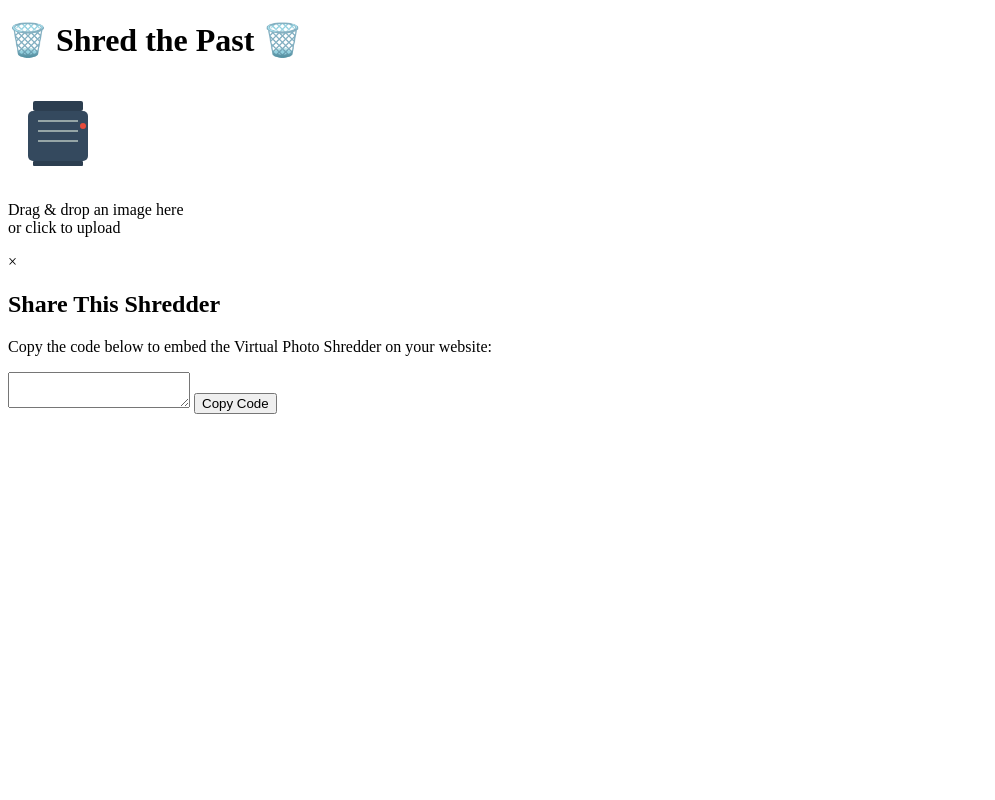
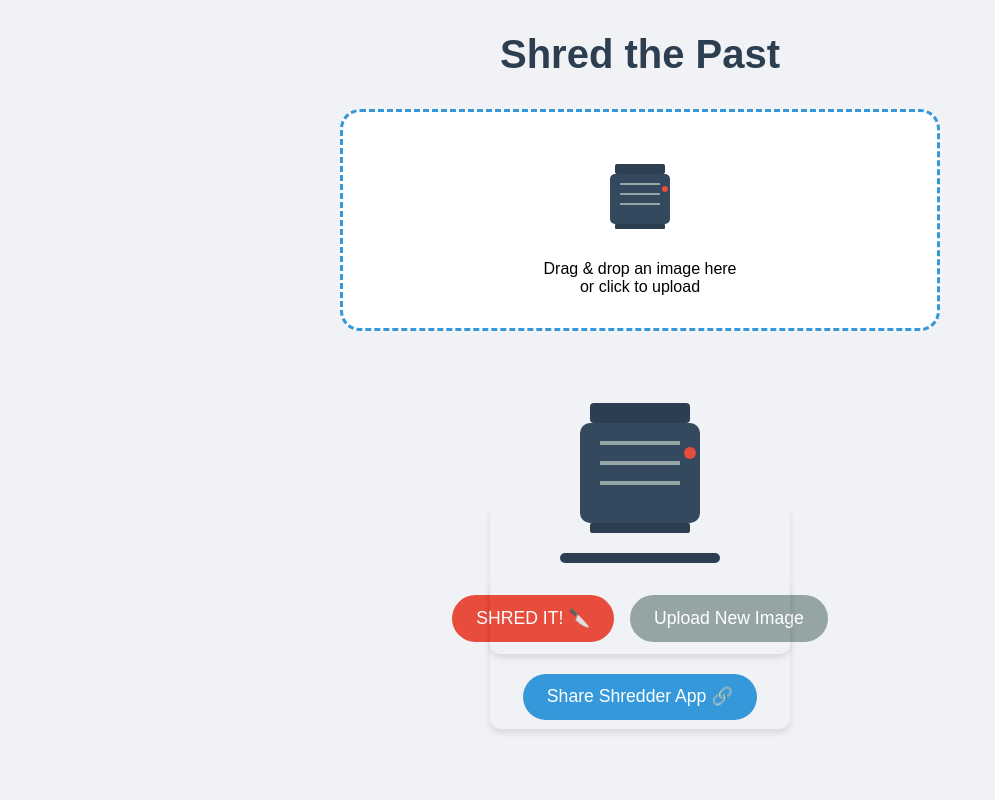
Before and after one commit to scjones13/PhotoShredderFun1, a Flask app: page / in a window 1280 px wide. Shown: the whole page, without its empty margins (0-995 px from the left). Run offline with Flask 3, Linux system fonts and the light colour scheme; some libraries are stand-ins or nearby versions.

Commit message:
Restored to 'ec3df0f2ed3a9072dfff1c9c1685ef0fd7a91562'
Replit-Restored-To:ec3df0f2ed3a9072dfff1c9c1685ef0fd7a91562

```diff
--- a/static/css/style.css
+++ b/static/css/style.css
@@ -1,13 +1,103 @@
-/* Keeping existing styles up to line 98 */
+* {
+    margin: 0;
+    padding: 0;
+    box-sizing: border-box;
+}
+
+body {
+    font-family: 'Arial', sans-serif;
+    background-color: #f0f2f5;
+    min-height: 100vh;
+    display: flex;
+    flex-direction: column;
+    align-items: center;
+}
+
+.container {
+    max-width: 800px;
+    width: 90%;
+    margin: 2rem auto;
+    text-align: center;
+    display: flex;
+    flex-direction: column;
+    align-items: center;
+}
+
+h1 {
+    color: #2c3e50;
+    font-size: 2.5rem;
+    text-align: center;
+    margin-bottom: 2rem;
+}
+
+.upload-container {
+    background: white;
+    border: 3px dashed #3498db;
+    border-radius: 20px;
+    padding: 2rem;
+    cursor: pointer;
+    transition: all 0.3s ease;
+    width: 100%;
+    max-width: 600px;
+}
+
+.upload-container:hover {
+    border-color: #2980b9;
+    transform: scale(1.02);
+}
+
+.upload-area {
+    display: flex;
+    flex-direction: column;
+    align-items: center;
+    gap: 1rem;
+}
+
+.shredder-icon {
+    width: 100px;
+    height: 100px;
+}
+
+.preview-container {
+    margin-top: 2rem;
+    position: relative;
+    width: 100%;
+    display: flex;
+    flex-direction: column;
+    align-items: center;
+}
+
+.shredder-machine {
+    position: relative;
+    width: 200px;
+    height: 200px;
+    margin: 0 auto 1rem;
+}
+
+.large-shredder {
+    width: 100%;
+    height: 100%;
+}
+
+.shredder-slot {
+    position: absolute;
+    bottom: 0;
+    left: 50%;
+    transform: translateX(-50%);
+    width: 80%;
+    height: 10px;
+    background-color: #2c3e50;
+    border-radius: 5px;
+}
+
 .canvas-container {
     position: relative;
-    margin: 2rem auto;
+    margin: 0 auto;
     display: flex;
     justify-content: center;
     align-items: center;
     width: 100%;
     max-width: 600px;
-    min-height: 400px;
 }
 
 #previewCanvas, #shreddingCanvas {
@@ -16,14 +106,17 @@
     box-shadow: 0 4px 6px rgba(0, 0, 0, 0.1);
     position: absolute;
     left: 50%;
-    top: 50%;
-    transform: translate(-50%, -50%);
+    transform: translateX(-50%);
+}
+
+#shreddingCanvas {
+    top: 0;
 }
 
 .button-container {
-    margin: 1rem 0;
+    margin-top: 1rem;
     display: flex;
-    gap: 1.5rem;
+    gap: 1rem;
     justify-content: center;
     flex-wrap: wrap;
     width: 100%;
@@ -36,7 +129,6 @@
     font-size: 1.1rem;
     cursor: pointer;
     transition: all 0.3s ease;
-    min-width: 150px;
 }
 
 .share-button {
@@ -50,7 +142,108 @@
     transition: all 0.3s ease;
     white-space: nowrap;
     margin-top: 2rem;
-    min-width: 200px;
 }
 
-/* Keep rest of the existing CSS styles */
+.share-button:hover {
+    background-color: #2980b9;
+    transform: scale(1.05);
+}
+
+.shred-button {
+    background-color: #e74c3c;
+    color: white;
+}
+
+.shred-button:hover {
+    background-color: #c0392b;
+    transform: scale(1.05);
+}
+
+.reset-button {
+    background-color: #95a5a6;
+    color: white;
+}
+
+.reset-button:hover {
+    background-color: #7f8c8d;
+}
+
+.drag-over {
+    background-color: #ebf5fb;
+    border-color: #3498db;
+}
+
+/* Modal Styles */
+.modal {
+    display: none;
+    position: fixed;
+    top: 0;
+    left: 0;
+    width: 100%;
+    height: 100%;
+    background-color: rgba(0, 0, 0, 0.5);
+    z-index: 1000;
+}
+
+.modal-content {
+    background-color: white;
+    margin: 15% auto;
+    padding: 2rem;
+    border-radius: 10px;
+    width: 90%;
+    max-width: 600px;
+    position: relative;
+}
+
+.close {
+    position: absolute;
+    right: 1rem;
+    top: 0.5rem;
+    font-size: 2rem;
+    cursor: pointer;
+    color: #95a5a6;
+}
+
+.close:hover {
+    color: #7f8c8d;
+}
+
+#embedCode {
+    width: 100%;
+    height: 100px;
+    margin: 1rem 0;
+    padding: 0.5rem;
+    font-family: monospace;
+    resize: none;
+    border: 1px solid #bdc3c7;
+    border-radius: 5px;
+}
+
+.copy-button {
+    background-color: #2ecc71;
+    color: white;
+    padding: 0.5rem 1rem;
+    border: none;
+    border-radius: 5px;
+    cursor: pointer;
+    transition: background-color 0.3s ease;
+}
+
+.copy-button:hover {
+    background-color: #27ae60;
+}
+
+@keyframes pull-into-shredder {
+    0% {
+        transform: translateY(0);
+    }
+    100% {
+        transform: translateY(-100%);
+    }
+}
+
+@media (max-width: 600px) {
+    h1 {
+        font-size: 2rem;
+    }
+}
--- a/static/js/shredder.js
+++ b/static/js/shredder.js
@@ -17,10 +17,8 @@
 
     let currentImage = null;
 
-    // Show share button initially (it will be hidden by default in HTML)
-    shareButton.hidden = true;
-
     // Share button and modal functionality
+    if (shareButton) {
         shareButton.addEventListener('click', async () => {
             const response = await fetch('/get-embed-code');
             const data = await response.json();
@@ -46,6 +44,7 @@
                 copyButton.textContent = 'Copy Code';
             }, 2000);
         });
+    }
 
     // Handle drag and drop events
     dropZone.addEventListener('dragover', (e) => {
@@ -92,16 +91,13 @@
                 shreddingCanvas.width = previewCanvas.width;
                 shreddingCanvas.height = previewCanvas.height;
 
-                // Center the image on both canvases
+                // Center the image on the canvas
                 const x = (previewCanvas.width - (img.width * scale)) / 2;
                 const y = (previewCanvas.height - (img.height * scale)) / 2;
-
-                previewCtx.clearRect(0, 0, previewCanvas.width, previewCanvas.height);
                 previewCtx.drawImage(img, x, y, img.width * scale, img.height * scale);
 
                 dropZone.hidden = true;
                 previewContainer.hidden = false;
-                shareButton.hidden = false; // Show share button after upload
             };
             img.src = e.target.result;
         };
@@ -155,7 +151,7 @@
             previewCtx.clearRect(0, 0, previewCanvas.width, previewCanvas.height);
             previewCtx.save();
 
-            // Ensure image stays centered during pull animation
+            // Center the image during pull animation
             const centerX = (previewCanvas.width - currentImage.width) / 2;
             previewCtx.translate(centerX, progress * (-previewCanvas.height));
             previewCtx.drawImage(currentImage, 0, 0, previewCanvas.width, previewCanvas.height);
@@ -170,10 +166,7 @@
 
         function startShredding() {
             const stripImages = [];
-            // Calculate center offset for strips
-            const canvasCenterX = shreddingCanvas.width / 2;
-            const totalStripsWidth = strips * stripWidth;
-            const startX = canvasCenterX - (totalStripsWidth / 2);
+            const centerX = (shreddingCanvas.width - currentImage.width) / 2;
 
             for (let i = 0; i < strips; i++) {
                 const stripCanvas = document.createElement('canvas');
@@ -181,6 +174,7 @@
                 stripCanvas.height = previewCanvas.height;
                 const stripCtx = stripCanvas.getContext('2d');
 
+                // Calculate strip position relative to center
                 const sourceX = (i * currentImage.width) / strips;
                 stripCtx.drawImage(
                     currentImage,
@@ -190,8 +184,8 @@
 
                 stripImages.push({
                     canvas: stripCanvas,
-                    x: startX + (i * stripWidth),
-                    y: -previewCanvas.height,
+                    x: centerX + i * stripWidth,
+                    y: -previewCanvas.height, // Start from above the shredder
                     speed: 2 + Math.random() * 3,
                     rotation: (Math.random() - 0.5) * 0.2,
                     rotationSpeed: (Math.random() - 0.5) * 0.02
@@ -241,7 +235,6 @@
     resetButton.addEventListener('click', () => {
         dropZone.hidden = false;
         previewContainer.hidden = true;
-        shareButton.hidden = true; // Hide share button on reset
         currentImage = null;
         previewCtx.clearRect(0, 0, previewCanvas.width, previewCanvas.height);
         shreddingCtx.clearRect(0, 0, shreddingCanvas.width, shreddingCanvas.height);
--- a/templates/embed.html
+++ b/templates/embed.html
@@ -23,7 +23,6 @@
 </head>
 <body>
     <div class="container">
-        <h1>🗑️ Shred the Past 🗑️</h1>
         <div class="upload-container" id="dropZone">
             <div class="upload-area">
                 <img src="{{ url_for('static', filename='images/shredder.svg') }}" alt="Shredder" class="shredder-icon">
--- a/templates/index.html
+++ b/templates/index.html
@@ -9,7 +9,7 @@
 </head>
 <body>
     <div class="container">
-        <h1>🗑️ Shred the Past 🗑️</h1>
+        <h1>Shred the Past</h1>
 
         <div class="upload-container" id="dropZone">
             <div class="upload-area">
@@ -34,7 +34,7 @@
             </div>
         </div>
 
-        <button id="shareButton" class="share-button" hidden>Share Shredder App 🔗</button>
+        <button id="shareButton" class="share-button">Share Shredder App 🔗</button>
     </div>
 
     <!-- Embed Code Modal -->
```
Lines whose indentation alone changed are shown as unchanged.
